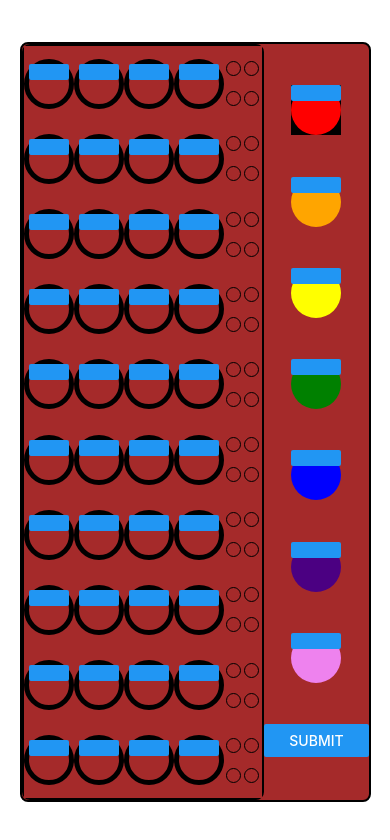
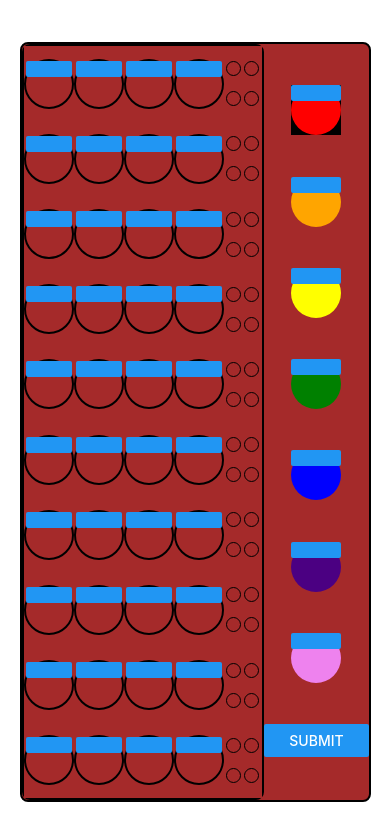
Before and after one commit to freddyh/mastermind-react-native, a React Native app: screen / in a window 390 px wide. Shown: the top 840 px of the page. Built offline with nearby package versions, Linux system fonts and the light colour scheme.

Commit message:
changed border color style

```diff
--- a/src/components/ColorButton.tsx
+++ b/src/components/ColorButton.tsx
@@ -40,7 +40,6 @@ class ColorButton extends Component<Props, State> {
     }
     this.setState({
       colorName: this.props.colorManager.selectedColor
-      // colorName: this.randomColor()
     });
   }
 
@@ -51,8 +50,8 @@ class ColorButton extends Component<Props, State> {
         width: 50,
         height: 50,
         borderRadius: 25,
-        // borderColor: this.state.mutable ? 'rgba(158, 150, 150, .2)' : null,
-        borderWidth: this.state.mutable ? 5 : 0,
+        borderColor: this.state.mutable ? 'black' : 'transparent',
+        borderWidth: this.state.mutable ? 2 : 0,
         backgroundColor: this.state.colorName
       }
     });
```
